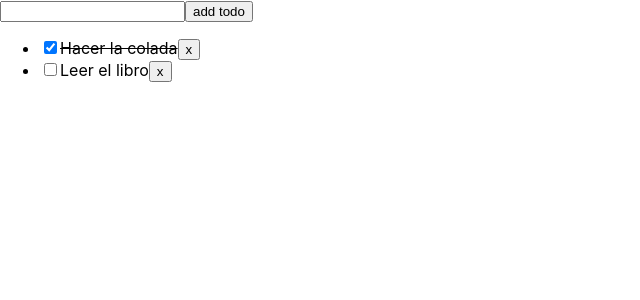
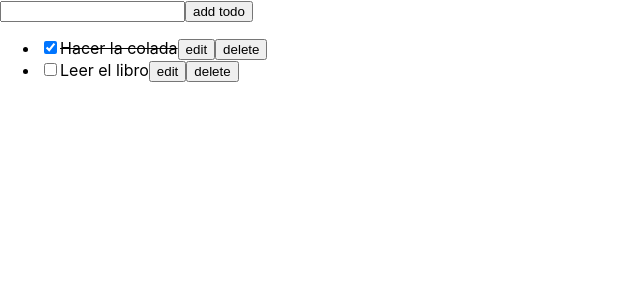
Before and after one commit to hannah-choi/react-todolist, a React (Create React App) app: page / in a window 1280 px wide. Shown: the top 300 px of the page, without its empty margins (0-640 px from the left). Built offline with nearby package versions, Linux system fonts and the light colour scheme.

Commit message:
add editTodo

```diff
--- a/src/App.tsx
+++ b/src/App.tsx
@@ -20,6 +20,10 @@ function App() {
         setTodos(todos.filter(todo => todo.id !== id))
     }
 
+    const editTodo: EditTodo = (id, text) => {
+        setTodos(todos.map(todo => todo.id === id ? { ...todo, text: text } : todo))
+    }
+
     const addTodo: AddTodo = (text) => {
         setTodos([...todos, { text, complete: false, id: v4() }])
     }
@@ -27,7 +31,7 @@ function App() {
     return (
         <div className="App">
             <Input addTodo={addTodo} />
-            <List todos={todos} toggleTodo={toggleTodo} deleteTodo={deleteTodo} />
+            <List todos={todos} toggleTodo={toggleTodo} deleteTodo={deleteTodo} editTodo={editTodo} />
         </div>
     );
 }
--- a/src/components/List.tsx
+++ b/src/components/List.tsx
@@ -5,12 +5,13 @@ interface Props {
     todos: Todo[];
     toggleTodo: ToggleTodo;
     deleteTodo: DeleteTodo;
+    editTodo: EditTodo;
 }
 
-function List({ todos, toggleTodo, deleteTodo }: Props): ReactElement {
+function List({ todos, toggleTodo, deleteTodo, editTodo }: Props): ReactElement {
     return (
         <ul>
-            {todos.map(todo => <ListItem todo={todo} toggleTodo={toggleTodo} deleteTodo={deleteTodo} />)}
+            {todos.map(todo => <ListItem todo={todo} toggleTodo={toggleTodo} deleteTodo={deleteTodo} editTodo={editTodo} />)}
         </ul>
     )
 }
--- a/src/components/ListItem.tsx
+++ b/src/components/ListItem.tsx
@@ -1,18 +1,38 @@
-import React, { ReactElement } from 'react'
+import React, { ReactElement, useState } from 'react'
 
 interface Props {
     todo: Todo;
     toggleTodo: ToggleTodo;
     deleteTodo: DeleteTodo;
+    editTodo: EditTodo;
 }
 
-function ListItem({ todo, toggleTodo, deleteTodo }: Props): ReactElement {
-    return (
-        <li style={{ textDecoration: todo.complete ? 'line-through' : '' }} >
+function ListItem({ todo, toggleTodo, deleteTodo, editTodo }: Props): ReactElement {
+
+    const [edit, setEdit] = useState(false)
+    const [text, setText] = useState(todo.text)
+
+    const normalView: JSX.Element = (
+        <>
             <span onClick={() => toggleTodo(todo.id)}>
                 <input type='checkbox' checked={todo.complete} />
                 {todo.text}</span>
-            <input type='button' value='x' onClick={() => deleteTodo(todo.id)} />
+            <input type='button' value='edit' onClick={() => setEdit(true)} />
+            <input type='button' value='delete' onClick={() => deleteTodo(todo.id)} />
+        </>
+    )
+
+    const editView: JSX.Element = (
+        <form onSubmit={e => { e.preventDefault(); editTodo(todo.id, text); setEdit(false) }}>
+            <input type='text' value={text} onChange={e => setText(e.target.value)} />
+            <input type='submit' />
+            <input type='button' value='cancel' onClick={() => setEdit(false)} />
+        </form>
+    )
+
+    return (
+        <li style={{ textDecoration: todo.complete ? 'line-through' : '' }} >
+            {edit ? editView : normalView}
         </li>
     )
 }
--- a/src/types.d.ts
+++ b/src/types.d.ts
@@ -7,3 +7,4 @@ interface Todo {
 type ToggleTodo = (id: string) => void;
 type AddTodo = (text: string) => void;
 type DeleteTodo = (id: string) => void;
+type EditTodo = (id: string, text: string) => void;
```
Also changed, not shown: 1 other file (tests, documents, lock files or other folders).
